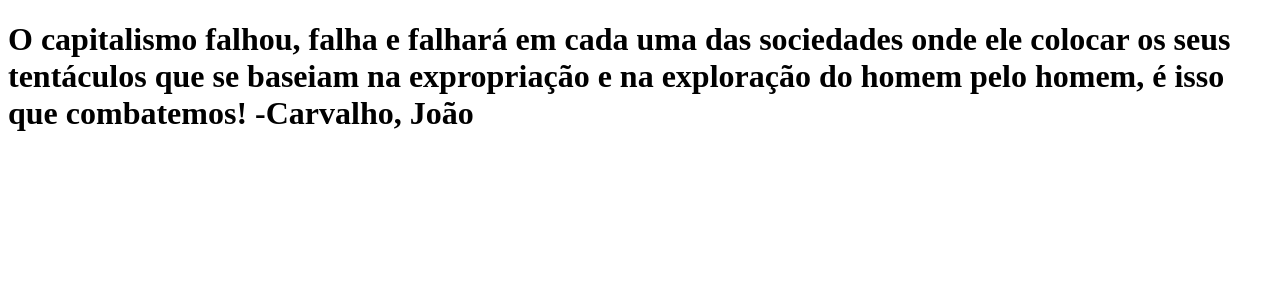
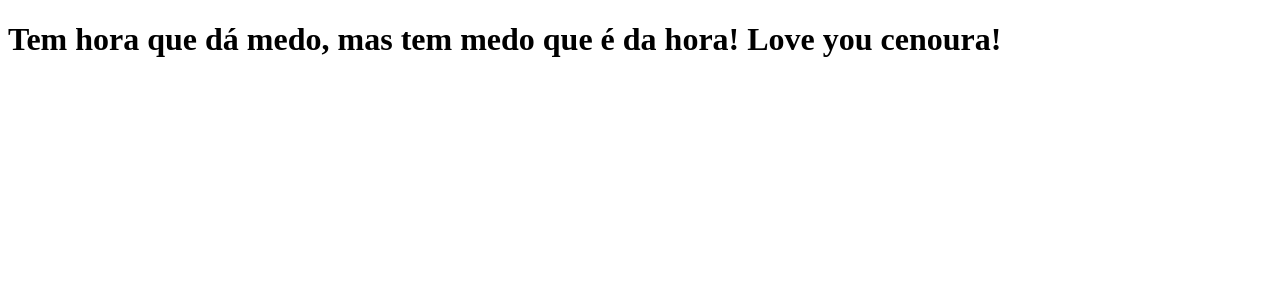
Before and after one commit to cnnlt/clone-tabnews, a Next.js app: page / in a window 1280 px wide. Shown: the top 300 px of the page. Built offline with nearby package versions, Linux system fonts and the light colour scheme.

Commit message:
modificada a frase

```diff
--- a/pages/index.js
+++ b/pages/index.js
@@ -1,8 +1,5 @@
 function Home() {
-    return <h1>O capitalismo falhou, falha e falhará em cada uma das sociedades
-        onde ele colocar os seus tentáculos que se baseiam na expropriação e
-        na exploração do homem pelo homem, é isso que combatemos! -Carvalho, João</h1>
-
+    return <h1>Tem hora que dá medo, mas tem medo que é da hora! Love you cenoura! </h1>
 }
 
 export default Home;
```
